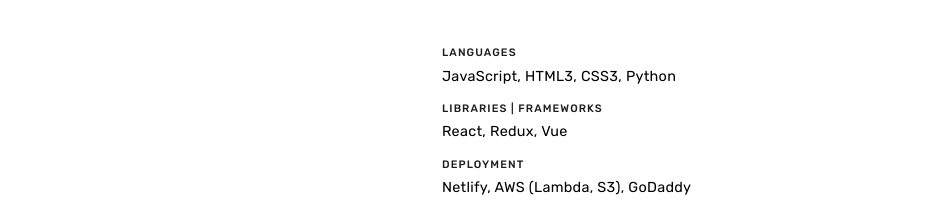
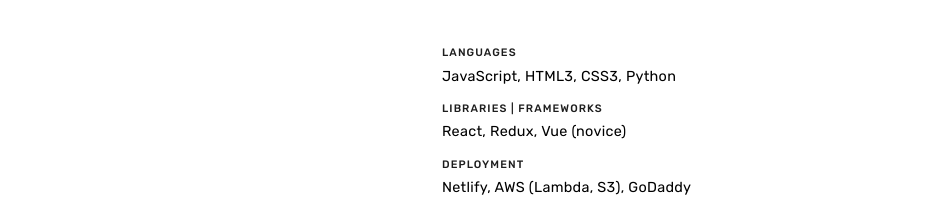
Before and after one commit to jenna-m/portfolio, a React (Create React App) app: page / in a window 1280 px wide. Shown: the part 1040-1244 px from the top of the page, without its empty margins (198-1146 px from the left). Built offline with nearby package versions, Linux system fonts and the light colour scheme.

Commit message:
Update skillsData.js

```diff
--- a/src/data/skillsData.js
+++ b/src/data/skillsData.js
@@ -10,7 +10,7 @@
 
             <div className="skills-card">
                 <p id="skill-category">Libraries | Frameworks</p>
-                <p id="skill-list">React, Redux, Vue</p>
+                <p id="skill-list">React, Redux, Vue (novice)</p>
             </div>
 
             <div className="skills-card">
```
